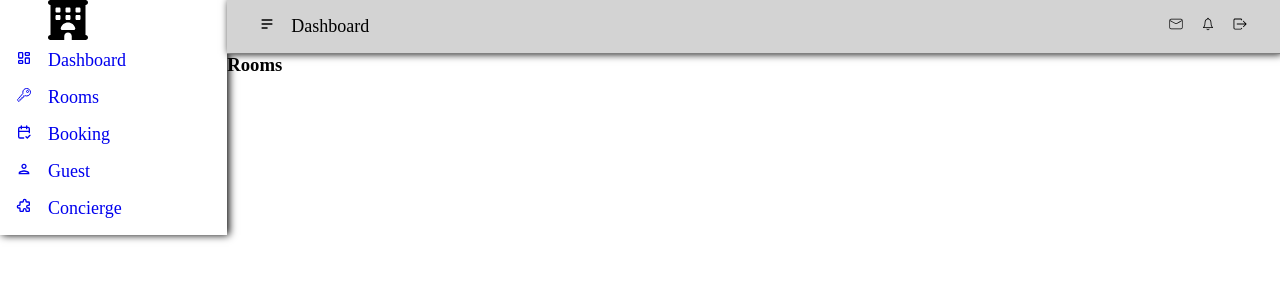
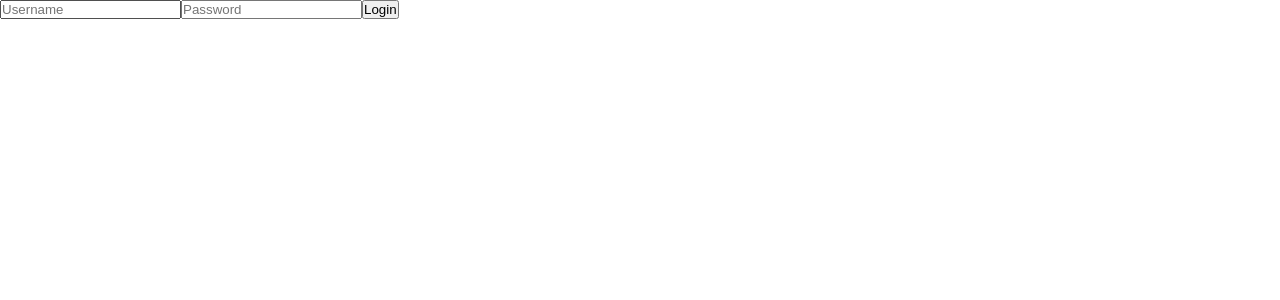
Before and after one commit to David7878dmb/Hotel-Miranda-Dashboard, a React (Vite) app: page /rooms in a window 1280 px wide. Shown: the top 300 px of the page. Built offline with nearby package versions, Linux system fonts and the light colour scheme.

Commit message:
Feat: Login

```diff
--- a/package.json
+++ b/package.json
@@ -11,6 +11,8 @@
   },
   "dependencies": {
     "bcrypt": "^5.1.1",
+    "bcryptjs": "^2.4.3",
+    "crypto-js": "^4.2.0",
     "react": "^18.3.1",
     "react-dnd": "^16.0.1",
     "react-dnd-html5-backend": "^16.0.1",
--- a/src/components/App.jsx
+++ b/src/components/App.jsx
@@ -1,27 +1,50 @@
-import { BrowserRouter, Route, Routes } from 'react-router-dom'
-import { Home } from './pages/home'
-import { Booking } from './pages/booking'
-import '../style/App.css'
-import { Rooms } from './pages/rooms'
-import { Dashboard } from './pages/dashboard'
-import { Guest } from './pages/guest'
-import { Concierge } from './pages/concierge'
+import { BrowserRouter, Route, Routes } from 'react-router-dom';
+import { useState } from 'react';
+import bcrypt from 'bcryptjs';
+import { Home } from './pages/home';
+import { Booking } from './pages/booking';
+import { Rooms } from './pages/rooms';
+import { Dashboard } from './pages/dashboard';
+import { Guest } from './pages/guest';
+import { Concierge } from './pages/concierge';
+import Login from './login/login';
+import '../style/App.css';
 
 function App() {
+  const [isAuthenticated, setIsAuthenticated] = useState(() => {
+    return localStorage.getItem('auth') === 'true';
+  });
+
+  const handleLogin = (username, password, navigate) => {
+    const testingUser = {
+      username: 'admin',
+      passwordHash: bcrypt.hashSync('1234', 10)
+    };
+
+    if (username === testingUser.username && bcrypt.compareSync(password, testingUser.passwordHash)) {
+      setIsAuthenticated(true);
+      localStorage.setItem('auth', 'true');
+      navigate('/');
+    } else {
+      alert('Usuario o contraseña incorrectos');
+    }
+  };
+
 
 
   return (
     <BrowserRouter>
       <Routes>
-        <Route path='/' element={<Home/>}/>
-        <Route path='/booking' element={<Booking/>}/>
-        <Route path='/rooms' element={<Rooms/>}/>
-        <Route path='/dashboard' element={<Dashboard/>}/>
-        <Route path='/guest' element={<Guest/>}/>
-        <Route path='/concierge' element={<Concierge/>}/>
+        <Route path='/login' element={<Login onLogin={handleLogin} />} />
+        <Route path='/' element={isAuthenticated ? <Home /> : <Login onLogin={handleLogin} />} />
+        <Route path='/booking' element={isAuthenticated ? <Booking /> : <Login onLogin={handleLogin} />} />
+        <Route path='/rooms' element={isAuthenticated ? <Rooms /> : <Login onLogin={handleLogin} />} />
+        <Route path='/dashboard' element={isAuthenticated ? <Dashboard /> : <Login onLogin={handleLogin} />} />
+        <Route path='/guest' element={isAuthenticated ? <Guest /> : <Login onLogin={handleLogin} />} />
+        <Route path='/concierge' element={isAuthenticated ? <Concierge /> : <Login onLogin={handleLogin} />} />
       </Routes>
     </BrowserRouter>
-  )
+  );
 }
 
-export default App
+export default App;
--- /dev/null
+++ b/src/components/login/login.jsx
@@ -0,0 +1,22 @@
+import { useNavigate } from 'react-router-dom';
+
+function Login({ onLogin }) {
+  const navigate = useNavigate();
+
+  const handleSubmit = (e) => {
+    e.preventDefault();
+    const username = e.target.username.value;
+    const password = e.target.password.value;
+    onLogin(username, password, navigate);
+  };
+
+  return (
+    <form onSubmit={handleSubmit}>
+      <input name="username" placeholder="Username" />
+      <input name="password" type="password" placeholder="Password" />
+      <button type="submit">Login</button>
+    </form>
+  );
+}
+
+export default Login;
--- a/src/components/navBar/navBar.jsx
+++ b/src/components/navBar/navBar.jsx
@@ -3,25 +3,38 @@ import { CiMail } from "react-icons/ci";
 import { IoIosNotificationsOutline } from "react-icons/io";
 import styled from "styled-components";
 import { IoIosLogOut } from "react-icons/io";
+import { useNavigate } from "react-router-dom";
 
-const Parrafo = styled.p`
-    padding-left:1rem;
+const Parrafo = styled.span`
+    padding-left: 1rem;
     display: inline;
     font-size: 18px;
-
 `;
 
-const Imagenes = styled.p`
-    padding-left:1rem;
-`
-const Row = styled.p`
+const Imagenes = styled.div`
+    padding-left: 1rem;
+`;
+
+const Row = styled.div`
     display: flex;
     flex-direction: row;
     justify-content: space-between;
-`
+`;
+
 
 
 const NavBar = () => {
+
+    const navigate = useNavigate();
+
+    const handleLogout = () => {
+        // Eliminar autenticación de localStorage
+        localStorage.removeItem('auth');
+        // Redirigir al login
+        navigate('/login');
+    };
+
+
     return(
     <div className="navbar">
         <div>
@@ -35,7 +48,7 @@ const NavBar = () => {
             <Imagenes>
                 <IoIosNotificationsOutline/>
             </Imagenes>
-            <Imagenes>
+            <Imagenes  onClick={handleLogout} style={{ cursor: 'pointer' }}>
                 <IoIosLogOut />
             </Imagenes>
         </Row>
```
Also changed, not shown: 1 other file (tests, documents, lock files or other folders).
